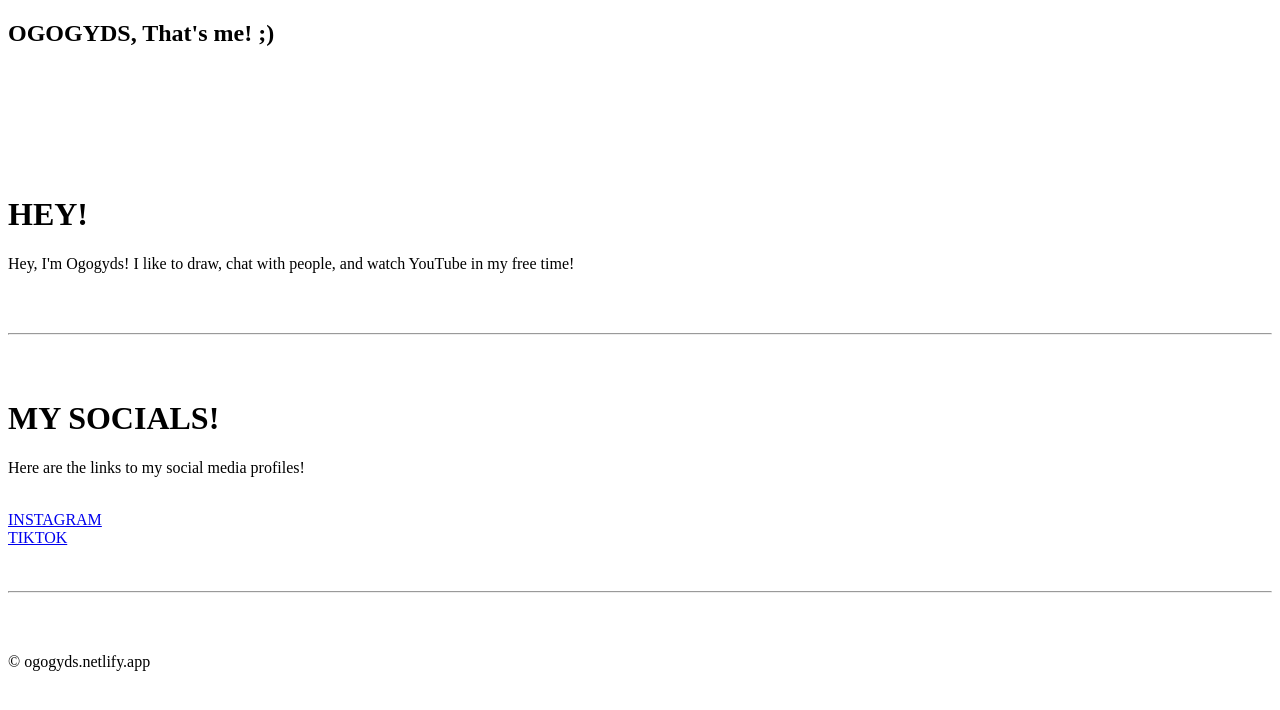
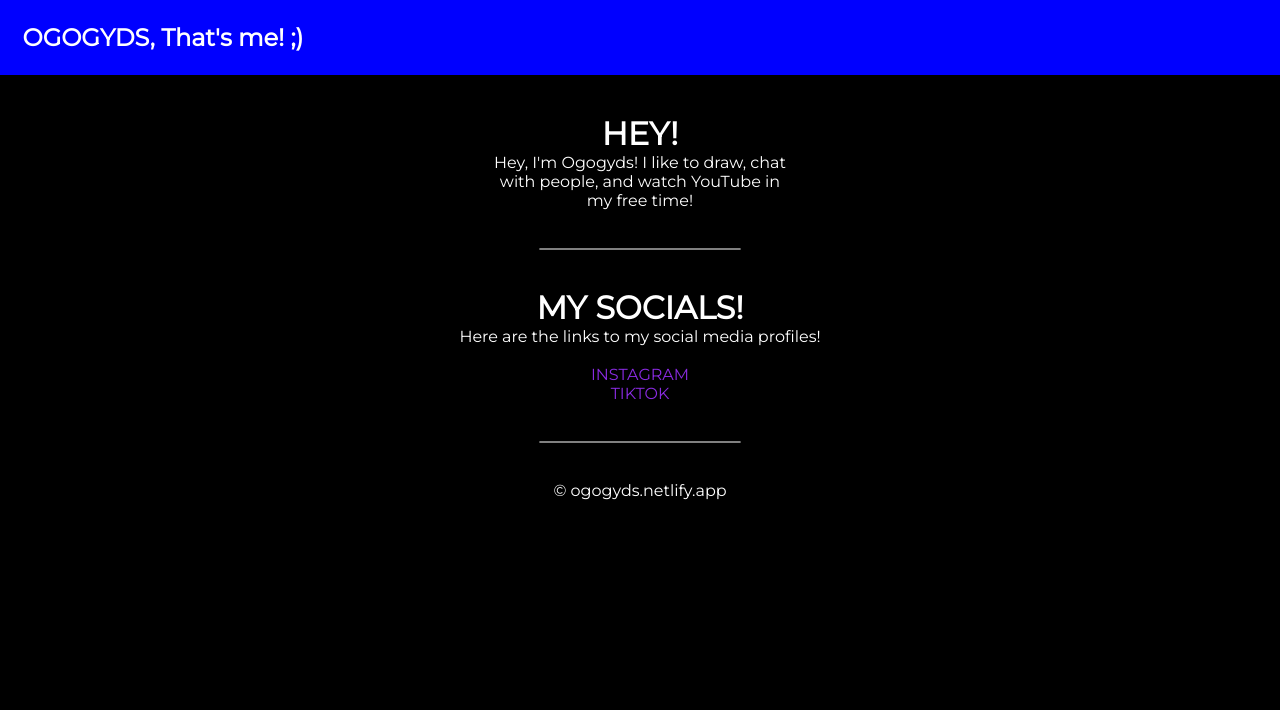
Before and after one commit to ogogyds/aboutme, a plain HTML site: page index.html in a window 1280 px wide. Drawn offline with Linux system fonts and the light colour scheme.

Commit message:
Update index.html

```diff
--- a/index.html
+++ b/index.html
@@ -37,5 +37,53 @@
         <p>© ogogyds.netlify.app</p>
     <br>
     <br>
+		<style>
+			* {
+    margin:0;
+    padding:0;
+    font-family:"Montserrat",sans-serif;
+}
+
+body {
+	text-align:center;
+    background-color:black;
+    color:white;
+}
+
+nav {
+    height:75px;
+    background-color:blue;
+    width:100%;
+    position:fixed;
+}
+
+#title {
+    margin-top:22.5px;
+    float:left;
+    margin-left:22.5px;
+}
+
+p {
+    width:300px;
+    margin:auto;
+}
+
+hr {
+    width:200px;
+    background-color:grey;
+    border:grey solid 1px;
+    border-radius:50px;
+    margin:auto;
+}
+
+a {
+    text-decoration:none;
+    color:blueviolet;
+}
+
+a:hover {
+    text-decoration:underline;
+}
+		</style>
 	</body>
 </html>
```
